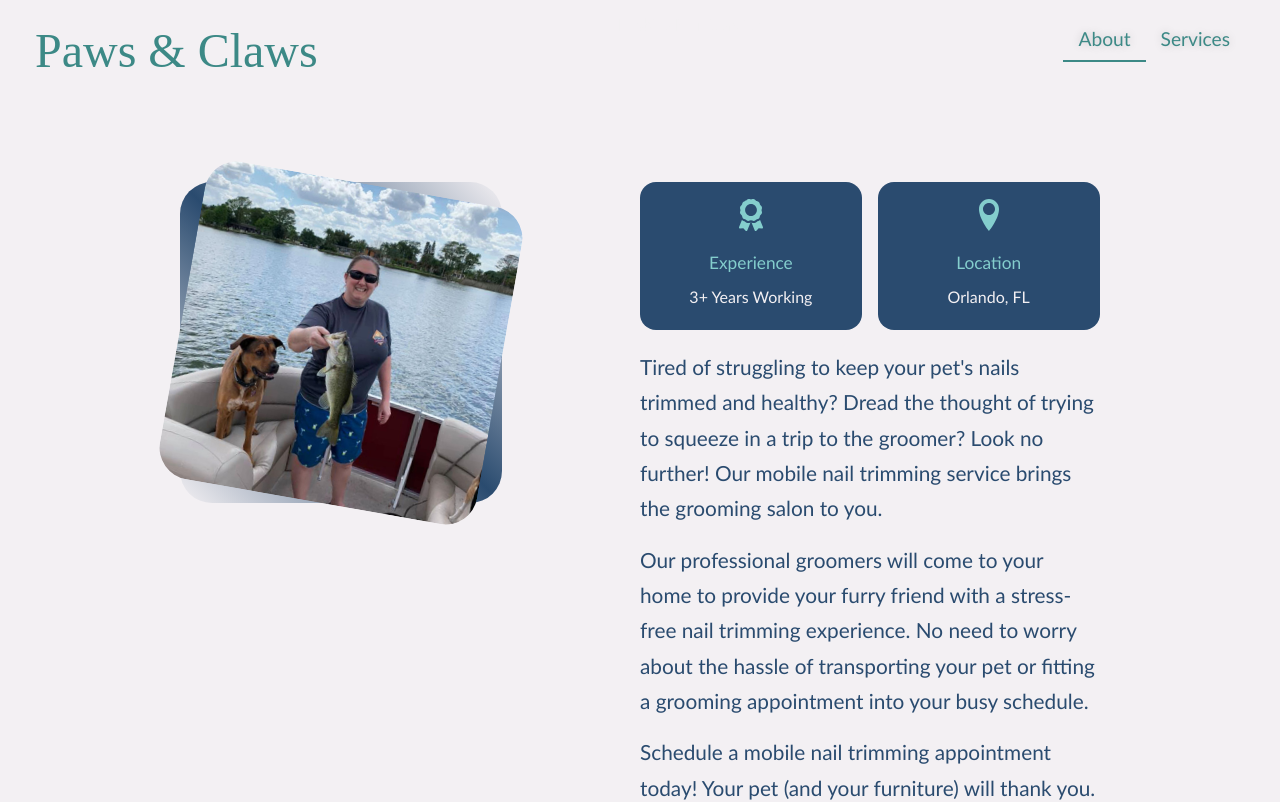
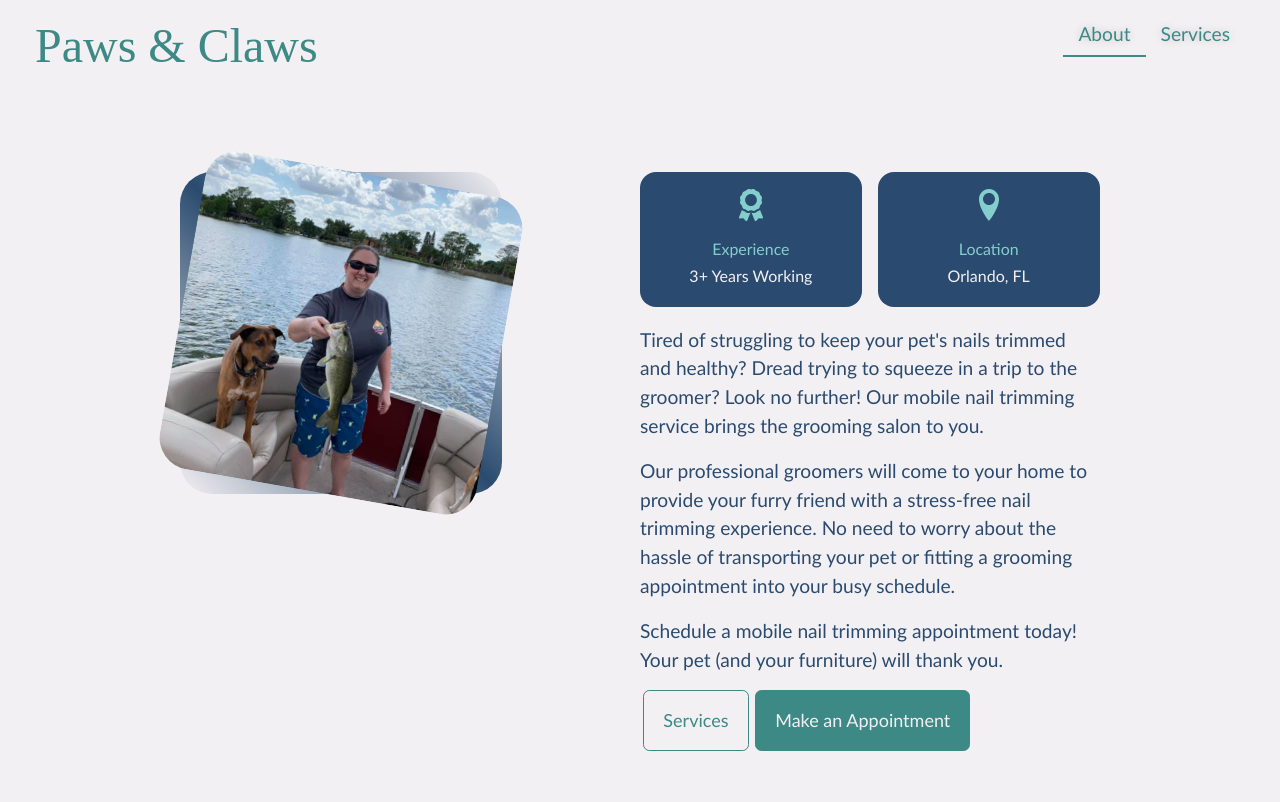
Before and after one commit to vpratnicki/paws-and-claws, a React (Create React App) app in the folder client/: page / in a window 1280 px wide. Shown: the top 802 px of the page. Built offline with nearby package versions, Linux system fonts and the light colour scheme; a web font is replaced by a local one.

Commit message:
Chore: Adjusted body copy.

```diff
--- a/client/src/components/About/index.js
+++ b/client/src/components/About/index.js
@@ -29,7 +29,7 @@ function About() {
             </article>
 
           </div>
-          <p>Tired of struggling to keep your pet's nails trimmed and healthy? Dread the thought of trying to squeeze in a trip to the groomer? Look no further! Our mobile nail trimming service brings the grooming salon to you.</p>
+          <p>Tired of struggling to keep your pet's nails trimmed and healthy? Dread trying to squeeze in a trip to the groomer? Look no further! Our mobile nail trimming service brings the grooming salon to you.</p>
           <p>
           Our professional groomers will come to your home to provide your furry friend with a stress-free nail trimming experience. No need to worry about the hassle of transporting your pet or fitting a grooming appointment into your busy schedule.</p>
           <p>
--- a/client/src/index.css
+++ b/client/src/index.css
@@ -32,8 +32,8 @@ body {
   font-family: 'Gill Sans', 'Gill Sans MT', Calibri, 'Trebuchet MS', sans-serif;
   background: var(--color-bg);
   color: var(--color-white);
-  font-size: 1.3rem;
-  line-height: 1.7;
+  font-size: 1.2rem;
+  line-height: 1.5;
   font-weight: 100;
 }
 
```
